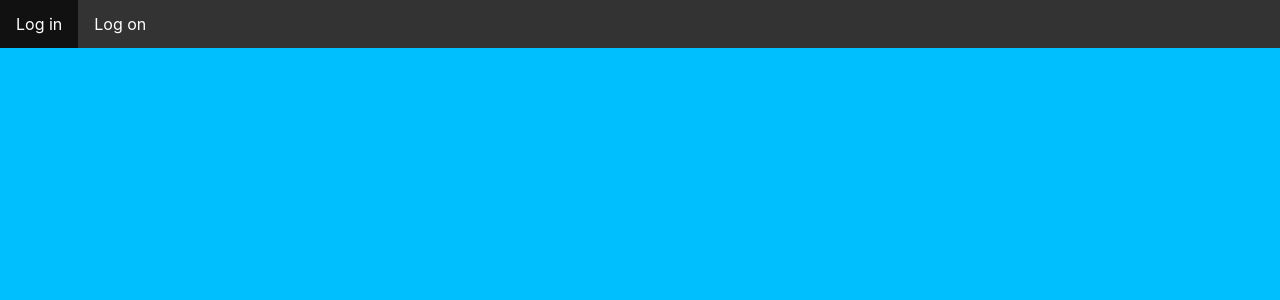
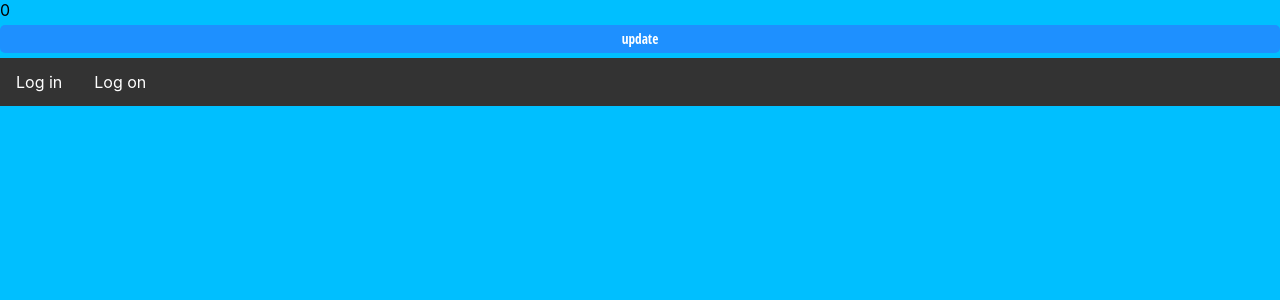
Before and after one commit to Tirkesh20/com.frontend.uber, a React (Create React App) app: page / in a window 1280 px wide. Shown: the top 300 px of the page. Built offline with nearby package versions, Linux system fonts and the light colour scheme.

Commit message:
creating location and order pages

```diff
--- /dev/null
+++ b/src/components/PlanetUpdate.js
@@ -0,0 +1,12 @@
+import React from 'react';
+
+export class PlanetUpdate extends React.Component{
+    constructor(props) {
+        super(props);
+    }
+
+    render() {
+        return<button onClick={this.props.triggerParentUpdate}>update</button>
+    }
+
+}
--- a/src/components/hello.js
+++ b/src/components/hello.js
@@ -1,18 +1,22 @@
 import React from 'react';
+import {PlanetUpdate} from "./PlanetUpdate";
 
 export class Hello extends React.Component {
  constructor(props) {
      super(props);
      console.log(props);
      this.state = {
-         counter:300
+         counter:0
      };
-     setInterval(()=>{
-         this.setState({counter:this.state.counter-1})
-     },1500 );
+  this.updateButton=this.updateButton.bind(this);
  }
-
-    render() {
-        return<h1>time is dropping {this.state.counter}</h1>
+    updateButton(){
+    this.setState({ counter:this.state.counter+1})
+}
+render() {
+        return<div>
+            <span>{this.state.counter}</span>
+            <PlanetUpdate triggerParentUpdate={this.updateButton}/>
+        </div>
     }
 }
--- a/src/index.js
+++ b/src/index.js
@@ -3,9 +3,11 @@ import ReactDOM from 'react-dom';
 import './index.css';
 import App from './App';
 import reportWebVitals from './reportWebVitals';
+import {Hello} from "./components/hello";
 
 ReactDOM.render(
   <React.StrictMode>
+      <Hello/>
       <App />
   </React.StrictMode>,
   document.getElementById('root')
```
